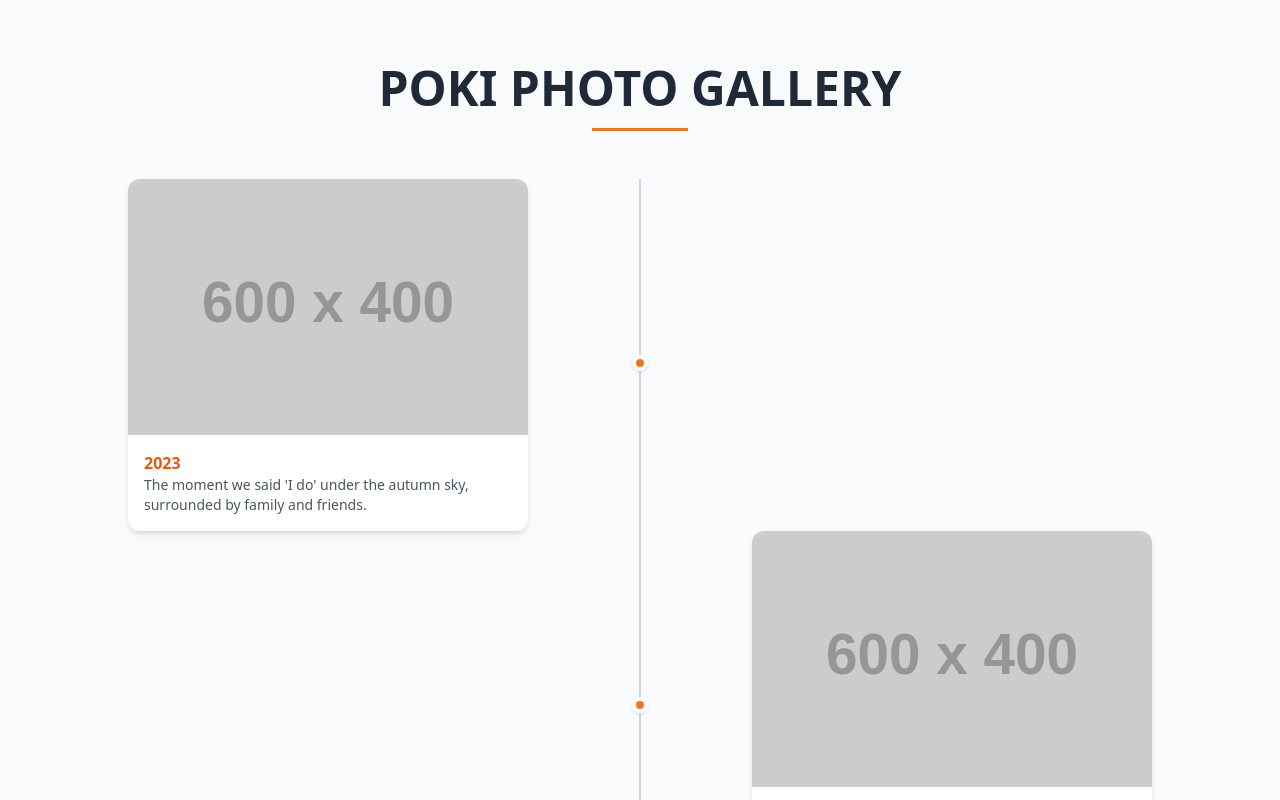
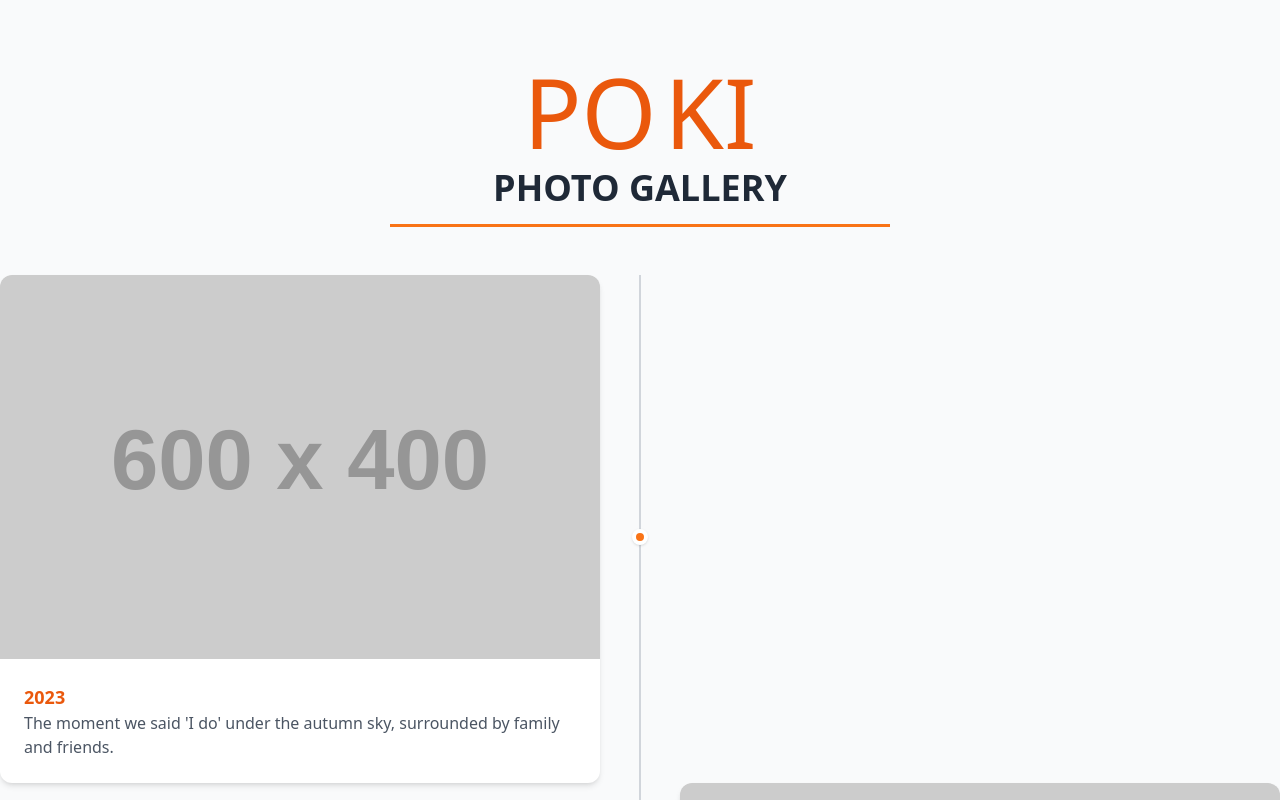
Before and after one commit to therealyhn/pokiphotogallery, a React (Vite) app: page / in a window 1280 px wide. Shown: the top 800 px of the page. Built offline with nearby package versions, Linux system fonts and the light colour scheme.

Commit message:
prototype

```diff
--- a/src/components/Gallery.jsx
+++ b/src/components/Gallery.jsx
@@ -1,12 +1,42 @@
+/* eslint-disable no-unused-vars */
+import { motion } from "framer-motion";
 import Timeline from "./Timeline";
 
 export default function Gallery() {
     return (
         <section className="py-16 bg-gray-50">
-            <h1 className="text-4xl md:text-5xl font-bold text-center text-gray-800 mb-12 relative">
-                POKI PHOTO GALLERY
-                <span className="block w-24 h-[3px] bg-orange-500 mx-auto mt-4"></span>
-            </h1>
+            <div className="text-center mb-12">
+                {/* PO + KI animacija */}
+                <div className="flex justify-center items-center gap-2">
+                    <motion.span
+                        initial={{ opacity: 0, x: -80 }}
+                        animate={{ opacity: 1, x: 0 }}
+                        transition={{ duration: 0.8 }}
+                        className="font-title text-7xl md:text-8xl text-orange-600"
+                    >
+                        PO
+                    </motion.span>
+
+                    <motion.span
+                        initial={{ opacity: 0, x: 80 }}
+                        animate={{ opacity: 1, x: 0 }}
+                        transition={{ duration: 0.8 }}
+                        className="font-title text-7xl md:text-8xl text-orange-600"
+                    >
+                        KI
+                    </motion.span>
+
+                </div>
+
+                {/* PHOTO GALLERY ispod */}
+                <h1 className="font-heading text-3xl md:text-4xl font-bold text-gray-800 mt-2">
+                    PHOTO GALLERY
+                </h1>
+
+                {/* underline linija */}
+                <span className="block w-[500px] h-[3px] bg-orange-500 mx-auto mt-4"></span>
+            </div>
+
             <Timeline />
         </section>
     );
--- a/src/components/PhotoCard.jsx
+++ b/src/components/PhotoCard.jsx
@@ -3,23 +3,27 @@ import { motion } from "framer-motion";
 
 export default function PhotoCard({ photo, align }) {
   const variants = {
-        hidden: { opacity: 0, x: align === "left" ? -100 : 100 },
+    hidden: { opacity: 0, x: align === "left" ? -120 : 120 },
     visible: { opacity: 1, x: 0 },
   };
 
   return (
     <motion.div
-            className="bg-white rounded-xl shadow-md overflow-hidden w-[320px] md:w-[400px]"
+      className="bg-white rounded-xl shadow-md overflow-hidden w-[420px] md:w-[600px]"
       initial="hidden"
       whileInView="visible"
       viewport={{ once: true, amount: 0.3 }}
       transition={{ duration: 0.6 }}
       variants={variants}
     >
-            <img src={photo.src} alt={photo.year} className="w-full h-64 object-cover" />
-            <div className="p-4">
-                <p className="text-orange-600 font-semibold">{photo.year}</p>
-                <p className="text-gray-600 text-sm">{photo.description}</p>
+      <img
+        src={photo.src}
+        alt={photo.year}
+        className="w-full h-96 object-cover" // veće slike (≈ 384px)
+      />
+      <div className="p-6">
+        <p className="text-orange-600 font-semibold text-lg">{photo.year}</p>
+        <p className="text-gray-600 font-body text-base">{photo.description}</p>
       </div>
     </motion.div>
   );
--- a/src/components/Timeline.jsx
+++ b/src/components/Timeline.jsx
@@ -35,7 +35,7 @@ const photos = [
 
 export default function Timeline() {
     return (
-        <div className="relative w-full max-w-5xl mx-auto">
+        <div className="relative w-full max-w-7xl mx-auto">
             {/* centralna linija */}
             <div className="absolute top-0 left-1/2 -translate-x-1/2 w-[2px] bg-gray-300 h-full"></div>
 
```
Lines whose indentation alone changed are shown as unchanged.
